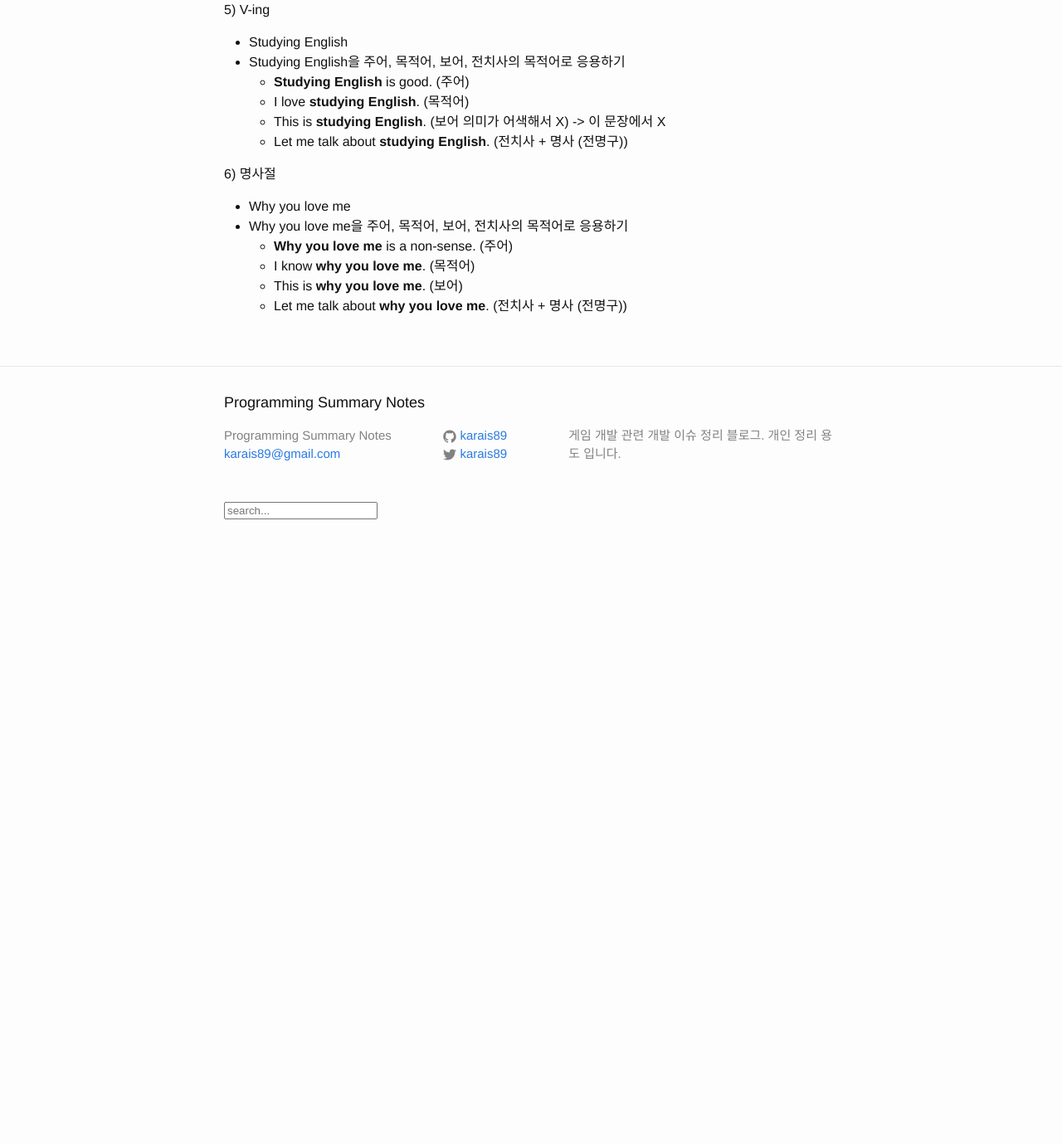
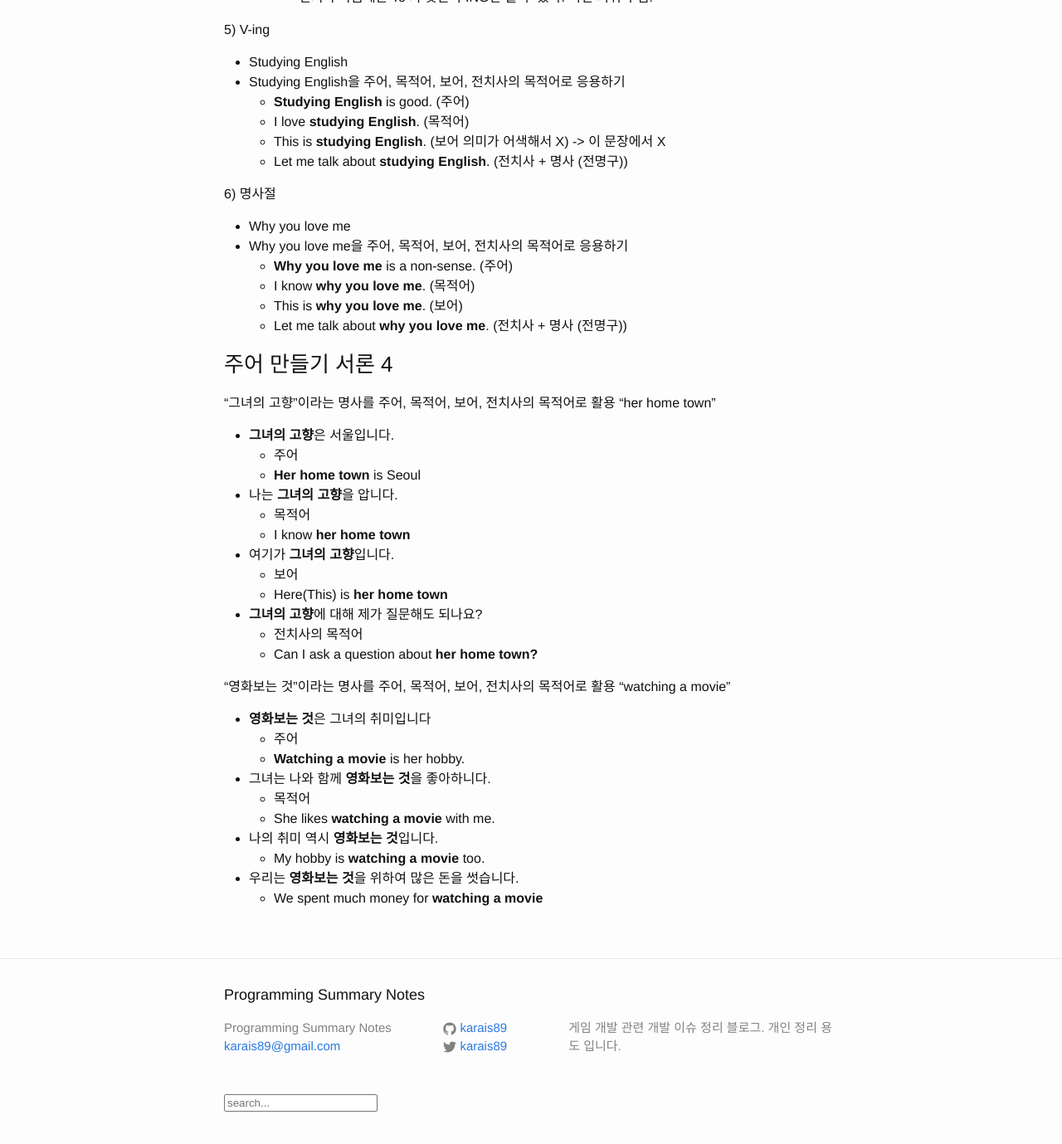
Before and after one commit to karais89/karais89.github.io_back, a Jekyll site: the page built from _posts/2019-01-12-hanmadiro-part-1.markdown, in a window 1280 px wide and 1400 px high, scrolled down 2565 px. Shown: the top 1379 px of the window at 83% size. Built offline with Jekyll 4.4.1, drawn with Linux system fonts in a browser that asks for light colours; comment, search, counter and statistics services are not loaded; before the commit the page ends 3251 px from its top, so only the background shows below that.

Commit message:
주어 만들기 서론 4

```diff
--- a/_posts/2019-01-12-hanmadiro-part-1.markdown
+++ b/_posts/2019-01-12-hanmadiro-part-1.markdown
@@ -115,3 +115,33 @@ tags: [english]
     - I know **why you love me**. (목적어)
     - This is **why you love me**. (보어)
     - Let me talk about **why you love me**. (전치사 + 명사 (전명구))
+
+### 주어 만들기 서론 4
+
+"그녀의 고향"이라는 명사를 주어, 목적어, 보어, 전치사의 목적어로 활용 "her home town"
+
+- **그녀의 고향**은 서울입니다.
+    - 주어
+    - **Her home town** is Seoul
+- 나는 **그녀의 고향**을 압니다.
+    - 목적어
+    - I know **her home town**
+- 여기가 **그녀의 고향**입니다.
+    - 보어
+    - Here(This) is **her home town**
+- **그녀의 고향**에 대해 제가 질문해도 되나요?
+    - 전치사의 목적어
+    - Can I ask a question about **her home town?**
+
+"영화보는 것"이라는 명사를 주어, 목적어, 보어, 전치사의 목적어로 활용 "watching a movie"
+
+- **영화보는 것**은 그녀의 취미입니다
+    - 주어
+    - **Watching a movie** is her hobby.
+- 그녀는 나와 함께 **영화보는 것**을 좋아하니다.
+    - 목적어
+    - She likes **watching a movie** with me.
+- 나의 취미 역시 **영화보는 것**입니다.
+    - My hobby is **watching a movie** too.
+- 우리는 **영화보는 것**을 위하여 많은 돈을 썻습니다.
+    - We spent much money for **watching a movie**
```
